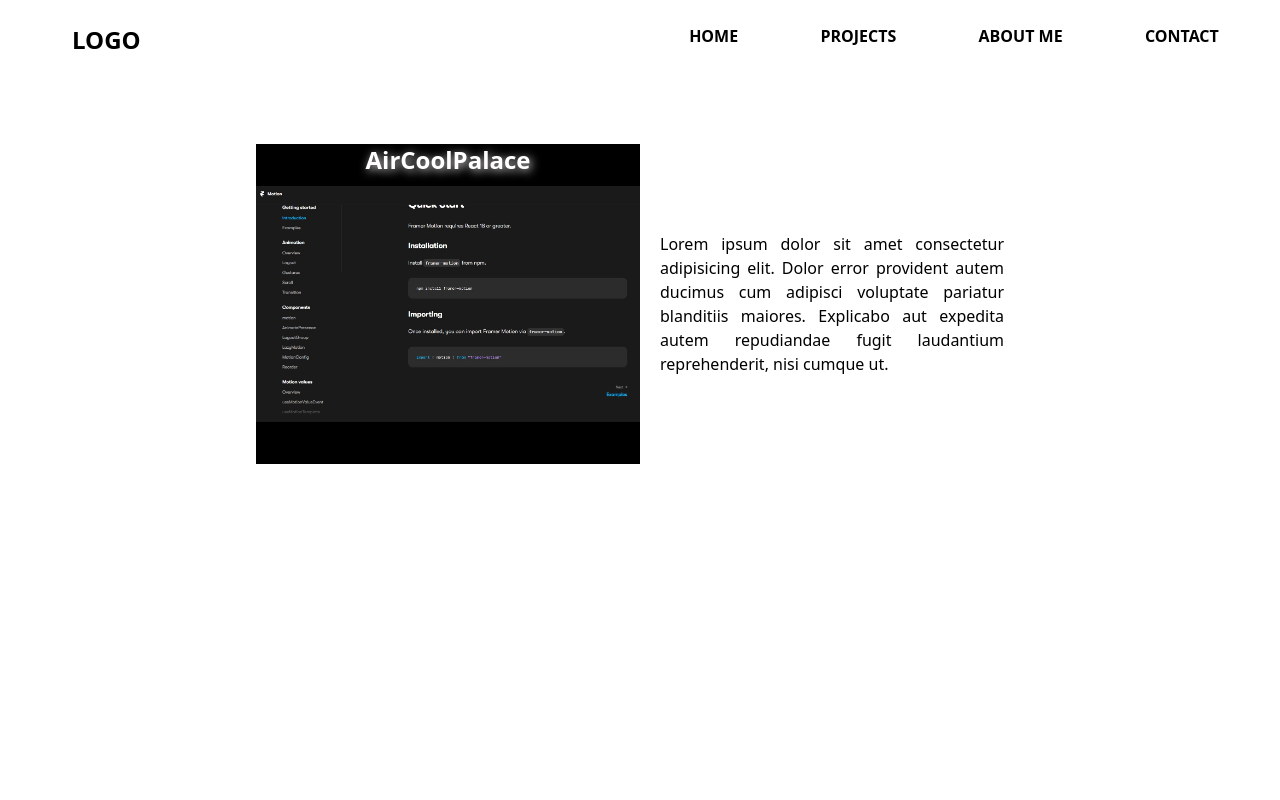
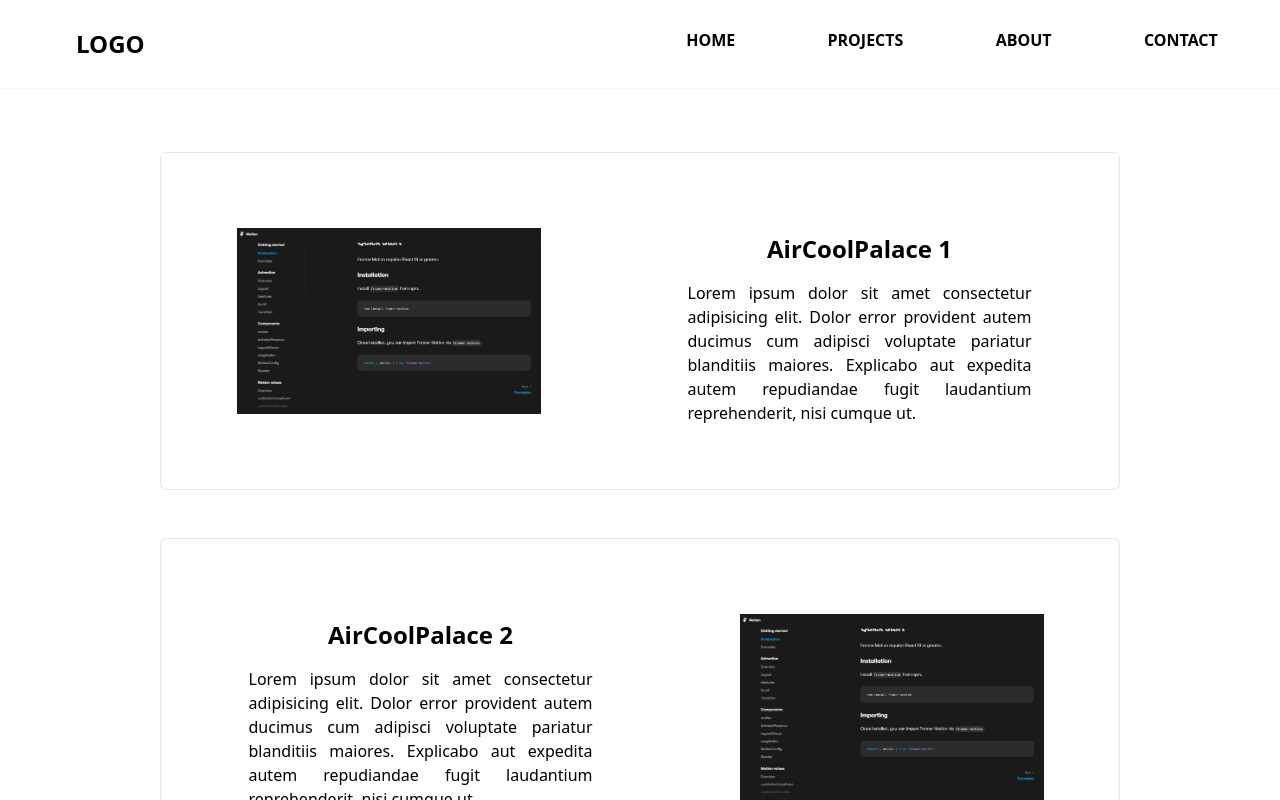
Before and after one commit to medjs/portfolio, a Next.js app: page /projects in a window 1280 px wide. Shown: the top 800 px of the page. Built offline with nearby package versions, Linux system fonts and the light colour scheme.

Commit message:
update design of projects, home page and get pathname from _app

```diff
--- a/components/header.js
+++ /dev/null
@@ -1,27 +0,0 @@
-import Link from 'next/link'
-
-export default function Header () {
-  return (
-    <nav className='w-full p-3'>
-      <div className='sm:container mx-auto flex-wrap justify-center md:flex'>
-        <div className='sm:w-full flex justify-center items-center md:w-1/2'>
-          <h1 className='sm:w-full text-2xl p-3 justify-center font-semibold md:ml-12 text-left'>LOGO</h1>
-        </div>
-        <ul className='sm:w-full font-semibold flex justify-around p-2 list-none uppercase text-black md:w-1/2'>
-          <Link href='/'>
-            <li className='px-2 py-1 hover:bg-gray-100'>Home</li>
-          </Link>
-          <Link href='/projects'>
-            <li className='px-2 py-1 hover:bg-gray-100'>Projects</li>
-          </Link>
-          <Link href='/about'>
-            <li className='px-2 py-1 hover:bg-gray-100'>About me</li>
-          </Link>
-          <Link href='/contact'>
-            <li className='px-2 py-1 hover:bg-gray-100'>Contact</li>
-          </Link>
-        </ul>
-      </div>
-    </nav>
-  )
-}
--- a/components/headerHero.js
+++ /dev/null
@@ -1,12 +0,0 @@
-export default function HeaderHero(){
-    return(
-        <section className="flex-wrap w-full justify-between h-1/2 bg-blue-600 items-center md:flex">
-            <div className=" w-full flex justify-center md:w-1/2">
-                <p>This is image placement</p>
-            </div>
-            <div className="w-full flex justify-center md:w-1/2">
-                <h1>Header Hero</h1>
-            </div>
-        </section>
-    )
-}
--- a/pages/_app.js
+++ b/pages/_app.js
@@ -1,5 +1,14 @@
 import '@/styles/globals.css'
+import Header from './components/header'
+import { usePathname } from 'next/navigation'
+export default function App({ Component, pageProps }) {
+  const pathname = usePathname()
 
-export default function App({ Component, pageProps }) {
-  return <Component {...pageProps} />
+  return(
+  <>
+  <Header pathname={pathname} />
+  <Component {...pageProps} />
+  </>
+
+  )
 }
--- a/pages/_document.js
+++ b/pages/_document.js
@@ -1,12 +1,12 @@
-import Header from '@/components/header'
+import Header from '@/pages/components/header'
 import { Html, Head, Main, NextScript } from 'next/document'
 
-export default function Document() {
+export default function Document () {
+
   return (
-    <Html lang="en">
+    <Html lang='en'>
       <Head />
       <body>
-        <Header/>
         <Main />
         <NextScript />
       </body>
--- /dev/null
+++ b/pages/components/header.js
@@ -0,0 +1,55 @@
+import Link from 'next/link'
+
+export default function Header ({ pathname }) {
+  const pages = [
+    {
+      name: 'Home',
+      target: '/'
+    },
+    {
+      name: 'Projects',
+      target: '/projects'
+    },
+    {
+      name: 'About',
+      target: '/about'
+    },
+    {
+      name: 'Contact',
+      target: '/contact'
+    }
+  ]
+
+  return (
+    <nav
+      className={`relative top-0 w-full bg-transparent z-40 p-4 ${
+        pathname !== '/' && 'shadow-sm'
+      }`}
+    >
+      <div className='sm:container mx-auto flex-wrap justify-center md:flex'>
+        <div className='sm:w-full flex justify-center items-center md:w-1/2'>
+          <h1 className='sm:w-full text-2xl p-3 justify-center font-semibold md:ml-12 text-left'>
+            LOGO
+          </h1>
+        </div>
+        <ul
+          className={`sm:w-full font-semibold flex justify-around py-2 list-none uppercase ${
+            pathname === '/' && 'text-white'
+          } md:w-1/2 `}
+        >
+          {pages.length && pages.map((res, i)=>(
+            <Link key={i} href={res.target}>
+              <li
+                className={`px-2 py-1 hover:${
+                  pathname === '/' ? ' bg-transparent' : 'bg-gray-100'
+                }`}
+              >
+                {res.name}
+              </li>
+            </Link>
+          )) }
+        </ul>
+      </div>
+    </nav>
+  )
+}
--- /dev/null
+++ b/pages/components/headerHero.js
@@ -0,0 +1,12 @@
+export default function HeaderHero(){
+    return(
+        <section className="absolute top-0 flex flex-wrap w-full justify-between h-screen text-white bg-blue-600 items-center md:flex">
+            <div className=" w-full flex justify-center bg-yellow-500 md:w-1/2">
+                <p>This is image placement</p>
+            </div>
+            <div className="w-full flex justify-center bg-gray-500 md:w-1/2">
+                <h1>Header Hero</h1>
+            </div>
+        </section>
+    )
+}
--- a/pages/index.js
+++ b/pages/index.js
@@ -1,11 +1,11 @@
-import HeaderHero from '@/components/headerHero'
+import HeaderHero from '@/pages/components/headerHero'
 import Image from 'next/image'
 
 export default function Home () {
   return (
     <main>
-      <div className="w-full h-screen bg-gray-50">
-        <HeaderHero/>
+      <div className='w-full h-screen bg-gray-50'>
+        <HeaderHero />
         {/* <h1 className="text-3xl font-semibold transform transition-all hover:scale-200 hover:rotate-12 hover:translate-y-40 ">My Portfolio</h1> */}
       </div>
     </main>
--- a/pages/projects.js
+++ b/pages/projects.js
@@ -2,62 +2,113 @@
 import Image from 'next/image'
 import Link from 'next/link'
 import { useState } from 'react'
+
+const data = [
+  {
+    id: '0',
+    title: 'AirCoolPalace 1',
+    description:
+      'Lorem ipsum dolor sit amet consectetur adipisicing elit. Dolor error provident autem ducimus cum adipisci voluptate pariatur blanditiis maiores. Explicabo aut expedita autem repudiandae fugit laudantium reprehenderit, nisi cumque ut.',
+    image: projet,
+    reverse: false
+  },
+  {
+    id: '1',
+    title: 'AirCoolPalace 2',
+    description:
+      'Lorem ipsum dolor sit amet consectetur adipisicing elit. Dolor error provident autem ducimus cum adipisci voluptate pariatur blanditiis maiores. Explicabo aut expedita autem repudiandae fugit laudantium reprehenderit, nisi cumque ut.',
+    image: projet,
+    reverse: true
+  },
+  {
+    id: '2',
+    title: 'AirCoolPalace 3',
+    description:
+      'Lorem ipsum dolor sit amet consectetur adipisicing elit. Dolor error provident autem ducimus cum adipisci voluptate pariatur blanditiis maiores. Explicabo aut expedita autem repudiandae fugit laudantium reprehenderit, nisi cumque ut.',
+    image: projet,
+    reverse: false
+  },
+  {
+    id: '3',
+    title: 'AirCoolPalace 4',
+    description:
+      'Lorem ipsum dolor sit amet consectetur adipisicing elit. Dolor error provident autem ducimus cum adipisci voluptate pariatur blanditiis maiores. Explicabo aut expedita autem repudiandae fugit laudantium reprehenderit, nisi cumque ut.',
+    image: projet,
+    reverse: true
+  }
+]
+
 export default function Projects () {
-  const [isHovered, setIsHovered] = useState(false)
+  const [hoverStates, setHoverStates] = useState(Array(data.length).fill(false))
+  const handleMouseEnter = index => {
+    // Update the hover state for the specific index
+    setHoverStates(prevStates => {
+      const newStates = [...prevStates]
+      newStates[index] = true
+      return newStates
+    })
+  }
+
+  const handleMouseLeave = index => {
+    // Update the hover state for the specific index
+    setHoverStates(prevStates => {
+      const newStates = [...prevStates]
+      newStates[index] = false
+      return newStates
+    })
+  }
+
   return (
-    <div className='container  flex-col justify-center mx-auto my-16'>
-      <div className='sm:flex flex-wrap justify-center'>
-        {/* <div className='relative flex items-center w-96 h-96 bg-blue-100 '>
-            <Image src={projet} alt='projet' className=" w-96 h-auto absolute z-0 left-0 transform transition-all hover:-translate-y-16" />
-            <p className="absolute bottom-20 right-1/3 text-2xl text-white z-20 transform transition-all hover:translate-y-16">Live project</p>
-        </div> */}
+    <div className='container flex-col justify-center mx-auto my-16'>
+      {data.length &&
+        data.map((res, i) => (
+          <div
+            key={i}
+            className={`sm:flex flex-wrap justify-center items-center mb-12 border rounded-md p-2 md:w-full ${
+              res.reverse && 'flex-row-reverse'
+            } lg:w-3/4 mx-auto justify-around`}
+          >
             <a
-
               href='http://google.com'
               target='_blank'
               rel='noopener noreferrer'
             >
               <div
-          className='relative flex items-center w-96 h-80 mx-auto bg-black'
-          onMouseEnter={() => setIsHovered(true)}
-          onMouseLeave={() => setIsHovered(false)}
+                className='relative flex items-center w-80 h-80 mx-auto'
+                onMouseEnter={() => handleMouseEnter(i)}
+                onMouseLeave={() => handleMouseLeave(i)}
               >
                 <div
-            className={` w-full h-auto absolute z-10 inset-0 flex items-center justify-center transform transition-all ${
-              isHovered ? '-translate-y-8' : 'translate-y-0'
+                  className={` w-full h-auto absolute z-10 inset-0 flex items-center justify-center transform transition-all p-2 ${
+                    hoverStates[i] ? '-translate-y-8' : 'translate-y-0'
                   }`}
                 >
-            <Image src={projet} alt='projet' className={`w-full h-auto`} />
+                  <Image
+                    src={res.image}
+                    alt='projet'
+                    className={`w-full h-auto`}
+                  />
                 </div>
 
-
-            <p className={`absolute inset-0  mt-10 font-bold flex items-center justify-center text-3xl text-green-400 z-0 transform transition-all ${
-              isHovered ? 'translate-y-24 z-20' : 'translate-y-0'
-            }`} style={{ animation: 'signalEffect 1.5s infinite' }}>
-
+                <p
+                  className={`absolute inset-0  mt-10 font-bold flex items-center justify-center text-3xl text-green-400 z-0 transform transition-all ${
+                    hoverStates[i] ? 'translate-y-24 z-20' : 'translate-y-0'
+                  }`}
+                  style={{ animation: 'signalEffect 1.5s infinite' }}
+                >
                   Go Live
-            </p>
-
-
-          <p
-            className={`absolute inset-0 font-semibold flex items-start justify-center text-shadow text-2xl text-white  z-20 transform transition-all`}
-          >
-            AirCoolPalace
                 </p>
               </div>
             </a>
 
-        <div className=' sm:w-fllh-auto flex items-center text-justify px-2 pb-2 z-10 md:w-96 lg:p-5'>
-          <p>
-            Lorem ipsum dolor sit amet consectetur adipisicing elit. Dolor error
-            provident autem ducimus cum adipisci voluptate pariatur blanditiis
-            maiores. Explicabo aut expedita autem repudiandae fugit laudantium
-            reprehenderit, nisi cumque ut.
-          </p>
+            <div className=' sm:w-fllh-auto flex-col items-center text-justify px-2 pb-2 z-10 md:w-96 lg:p-5'>
+              <h1 className='text-center p-4 text-2xl font-semibold'>
+                {res.title}
+              </h1>
+              <p>{res.description}</p>
             </div>
           </div>
-
-
+        ))}
     </div>
   )
 }
--- a/styles/globals.css
+++ b/styles/globals.css
@@ -12,7 +12,7 @@
       /* transform: translateY(4); */
     }
     50% {
-      color: #ffffff; /* Black color */
+      color: #e1dada; /* Black color */
       transform: translateY(1); /* Move up a bit */
       text-shadow: 2px 2px 10px rgba(242, 238, 238, 0.936);
     }
```
Lines whose indentation alone changed are shown as unchanged.
